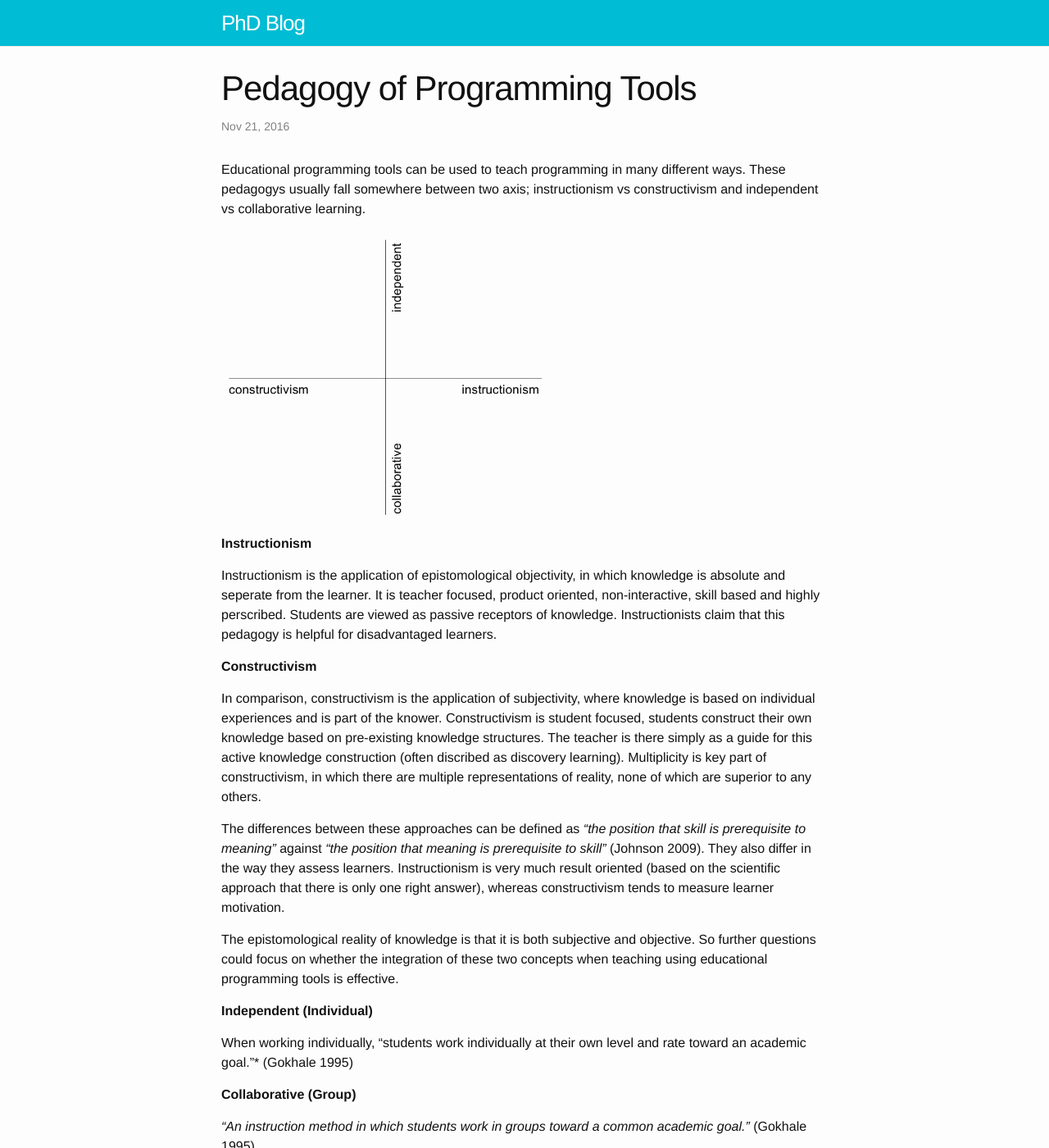
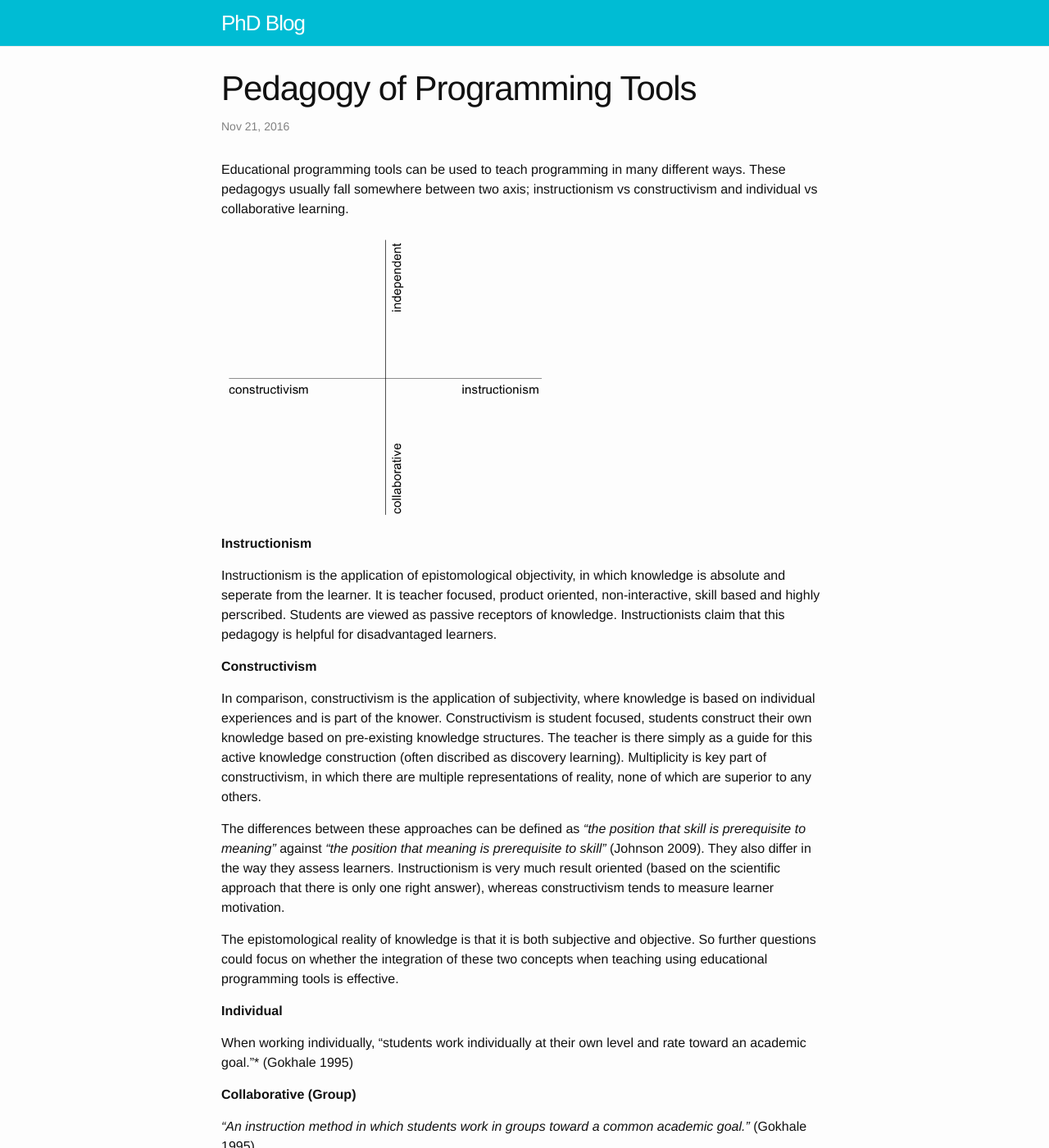
Before and after one commit to simonrose121/phd, a Jekyll site: the page built from _posts/2016-11-21-pedagogys.md, in a window 1280 px wide and 1400 px high. Shown: the whole window at 82% size. Built offline with Jekyll 4.4.1, drawn with Linux system fonts in a browser that asks for light colours; some of the changed text lies outside the part shown.

Commit message:
Independent to individual

```diff
--- a/_posts/2016-11-21-pedagogys.md
+++ b/_posts/2016-11-21-pedagogys.md
@@ -5,7 +5,7 @@ date:   2016-11-21 09:44:00 +0100
 categories: teaching
 ---
 
-Educational programming tools can be used to teach programming in many different ways. These pedagogys usually fall somewhere between two axis; instructionism vs constructivism and independent vs collaborative learning.
+Educational programming tools can be used to teach programming in many different ways. These pedagogys usually fall somewhere between two axis; instructionism vs constructivism and individual vs collaborative learning.
 
 ![Pedagogies]({{ site.url }}{{ site.baseurl }}/assets/pedagogy.png){:width="400px"}
 
@@ -21,7 +21,7 @@ The differences between these approaches can be defined as *"the position that s
 
 The epistomological reality of knowledge is that it is both subjective and objective. So further questions could focus on whether the integration of these two concepts when teaching using educational programming tools is effective.
 
-**Independent (Individual)**
+**Individual**
 
 When working individually, "students work individually at their own level and rate toward an academic goal."* (Gokhale 1995)
 
```
Also changed, not shown: other parts of _posts/2016-11-21-pedagogys.md (+2 -0 lines).
